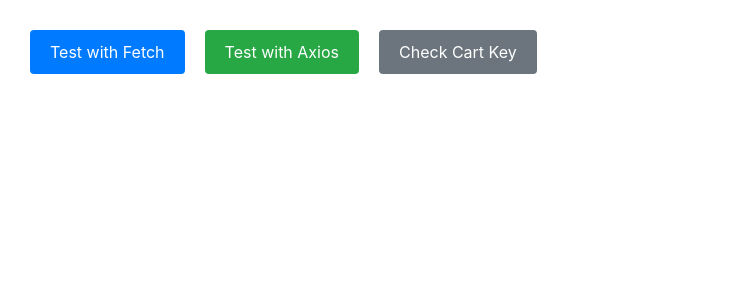
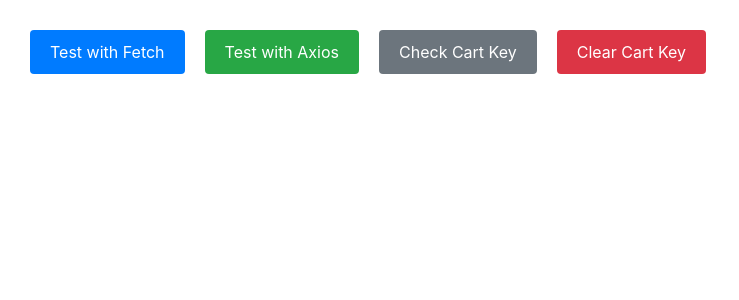
Before and after one commit to ehtishamnaveed/wp-headless-react-app, a React (Create React App) app: page / in a window 1280 px wide. Shown: the top 300 px of the page, without its empty margins (0-739 px from the left). Built offline with nearby package versions, Linux system fonts and the light colour scheme.

Commit message:
Major working update
made browser store (cart_key) is LocalStorage - instead of prevously SessionStorage.

This approach will fix the missing cart issue; same browser, but new tab, no presistant cart issue.

```diff
--- a/src/App.js
+++ b/src/App.js
@@ -4,8 +4,8 @@
 const ApiTestButtons = () => {
 
   const handleFetchRequest = () => {
-    // Get existing cart_key from sessionStorage
-    const existingCartKey = sessionStorage.getItem('cart_key');
+    // Get existing cart_key from localStorage
+    const existingCartKey = localStorage.getItem('cart_key');
 
     const requestBody = {
       "id": "52",
@@ -17,7 +17,7 @@
       requestBody.cart_key = existingCartKey;
     }
 
-    fetch('https://36934f339448.ngrok-free.app/api/cart/add-item', {
+    fetch('https://8c75d06d5500.ngrok-free.app/api/cart/add-item', {
       method: 'POST',
       headers: {
         'Content-Type': 'application/json',
@@ -28,18 +28,18 @@
     .then(data => {
       console.log('Fetch response:', data);
 
-      // Store cart_key if returned from server
+      // Store cart_key in localStorage if returned from server
       if (data.cart_key || data.result?.cart_key) {
         const cartKey = data.cart_key || data.result?.cart_key;
-        sessionStorage.setItem('cart_key', cartKey);
-        console.log('Cart key stored:', cartKey);
+        localStorage.setItem('cart_key', cartKey);
+        console.log('Cart key stored in localStorage:', cartKey);
       }
     })
     .catch(error => console.error('Fetch error:', error));
   };
 
   const handleAxiosRequest = () => {
-    const existingCartKey = sessionStorage.getItem('cart_key');
+    const existingCartKey = localStorage.getItem('cart_key');
 
     const requestBody = {
       "id": "52",
@@ -50,7 +50,7 @@
       requestBody.cart_key = existingCartKey;
     }
 
-    axios.post('https://36934f339448.ngrok-free.app/api/cart/add-item', requestBody, {
+    axios.post('https://8c75d06d5500.ngrok-free.app/api/cart/add-item', requestBody, {
       headers: {
         'Content-Type': 'application/json',
       }
@@ -58,11 +58,11 @@
     .then(response => {
       console.log('Axios response:', response.data);
 
-      // Store cart_key if returned from server
+      // Store cart_key in localStorage if returned from server
       if (response.data.cart_key || response.data.result?.cart_key) {
         const cartKey = response.data.cart_key || response.data.result?.cart_key;
-        sessionStorage.setItem('cart_key', cartKey);
-        console.log('Cart key stored:', cartKey);
+        localStorage.setItem('cart_key', cartKey);
+        console.log('Cart key stored in localStorage:', cartKey);
       }
     })
     .catch(error => console.error('Axios error:', error));
@@ -70,8 +70,14 @@
 
   // Helper function to check current cart_key
   const checkCartKey = () => {
-    const cartKey = sessionStorage.getItem('cart_key');
-    console.log('Current cart_key:', cartKey || 'None');
+    const cartKey = localStorage.getItem('cart_key');
+    console.log('Current cart_key in localStorage:', cartKey || 'None');
+  };
+
+  // Helper function to clear cart_key (for testing)
+  const clearCartKey = () => {
+    localStorage.removeItem('cart_key');
+    console.log('Cart key cleared from localStorage');
   };
 
   return (
@@ -120,6 +126,21 @@
       >
         Check Cart Key
       </button>
+
+      <button
+        onClick={clearCartKey}
+        style={{
+          margin: '10px',
+          padding: '10px 20px',
+          backgroundColor: '#dc3545',
+          color: 'white',
+          border: 'none',
+          borderRadius: '4px',
+          cursor: 'pointer'
+        }}
+      >
+        Clear Cart Key
+      </button>
     </div>
   );
 };
```
Also changed, not shown: 7 other files (tests, documents, lock files or other folders).
